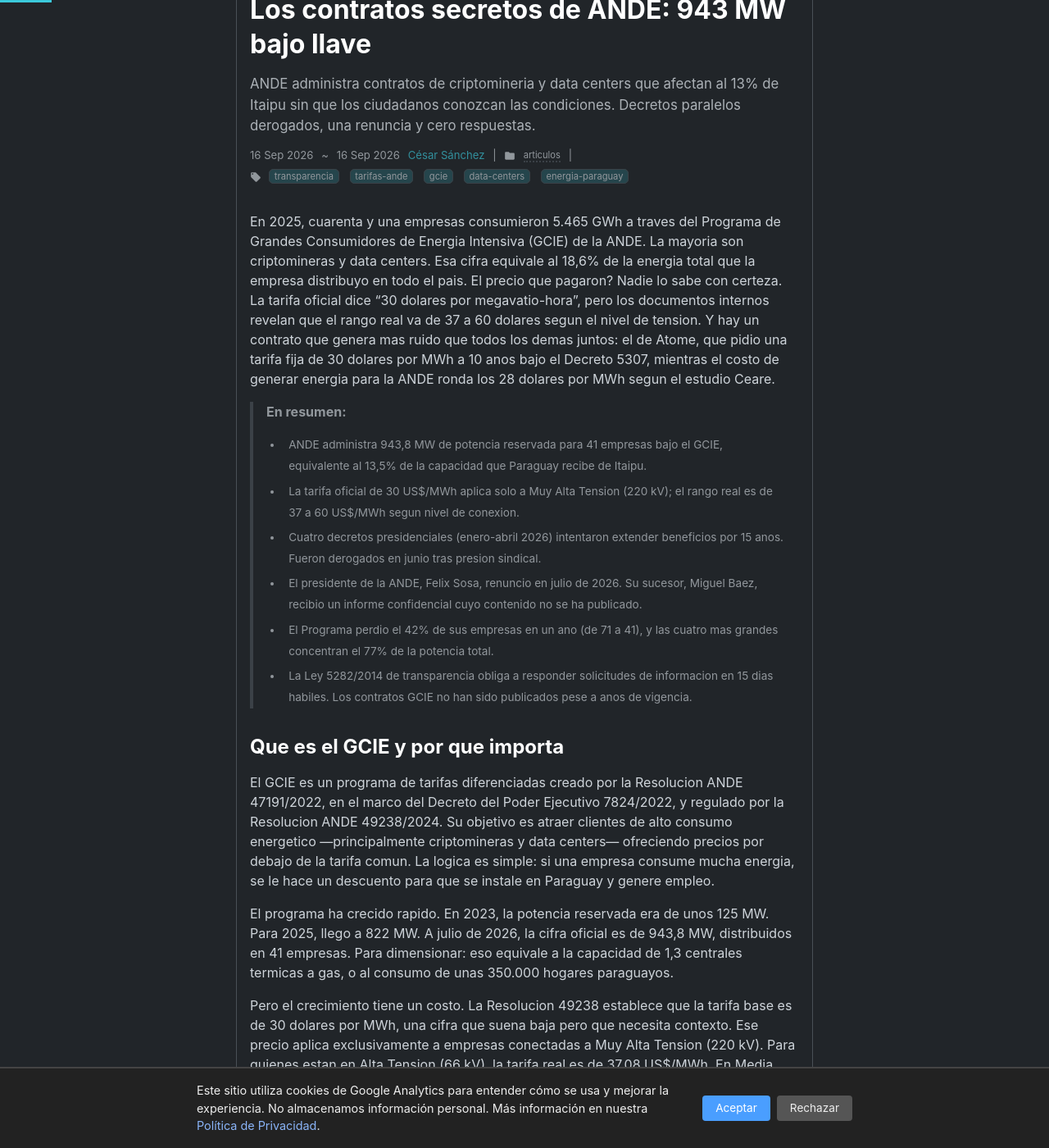
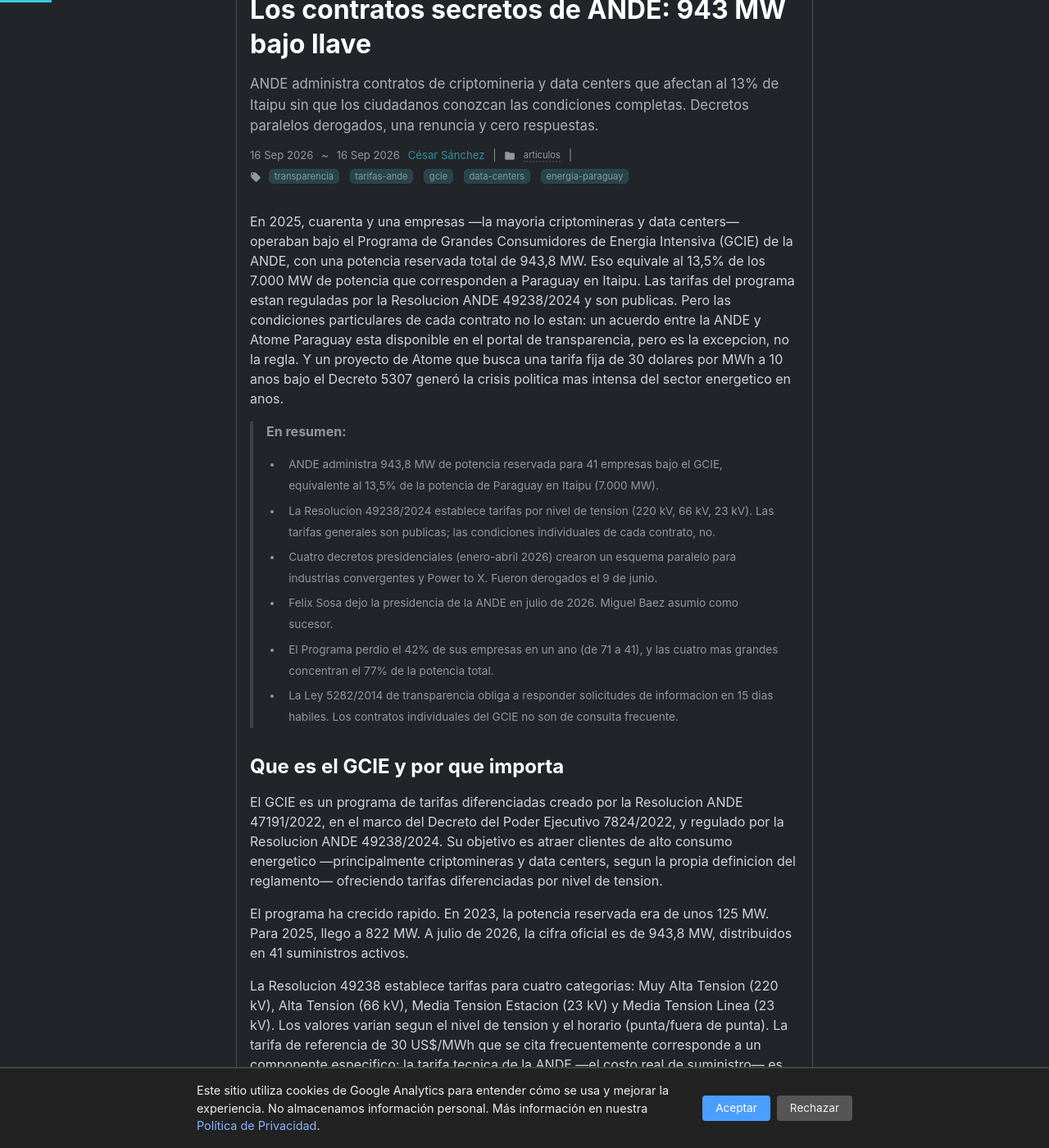
Before and after one commit to miravosqueinteresante/muchotexto.net, a Jekyll site: the page built from _posts/2026-09-16-los-contratos-secretos-de-ande.md, in a window 1280 px wide and 1400 px high, scrolled down 246 px. Shown: the whole window at 82% size. Built offline with Jekyll 4.4.1, drawn with Linux system fonts in a browser that asks for light colours; some of the changed text lies outside the part shown.

Commit message:
Reescritura del artículo #50 tras verificación factual profunda
Correcciones aplicadas:
- ELIMINADO: 5.465 GWh (sin fuente oficial ANDE)
- ELIMINADO: 'Nadie lo sabe' (tarifas generales SÍ son públicas)
- ELIMINADO: 'documentos internos revelan' (sin documentación)
- ELIMINADO: informe confidencial de Báez (sin evidencia)
- ELIMINADO: '300 empleos permanentes' de Atome (sin fuente primaria)
- ELIMINADO: 350.000 hogares ENDSA (fuente no encontrada)
- ELIMINADO: 3.000 MW adicionales en consulta (sin fuente)
- ELIMINADO: motivación de Sosa (atribución sin evidencia)
- ELIMINADO: 'estándares internacionales de transparencia'
- CORREGIDO: tarifas 30/37,08/59,76 → estructura real Res. 49238 (4 categorías MAT/AT/MT-EST/MT-LIN)
- CORREGIDO: costo generación '28 US$/MWh' → 24 (Ceare 2023) + aclaración Sosa (~28 post-aumentos)
- CORREGIDO: tarifa técnica 44,33 US$/MWh (declaración Sosa, jun-2026)
- CORREGIDO: 'presión sindical forzó' → atribución con fuentes
- CORREGIDO: 'bajo contrato' → 'potencia reservada'
- AÑADIDO: contrato ANDE-Atome como excepción (portal transparencia)
- AÑADIDO: 6.300 MW demanda (Última Hora)
- AÑADIDO: fuentes con URLs verificadas
- CEARE: lenguaje explícito de 'proyección', no 'va a subir'
- ACTUALIZADO: metodología refleja fuentes públicas + cobertura periodística

```diff
--- a/_posts/2026-09-16-los-contratos-secretos-de-ande.md
+++ b/_posts/2026-09-16-los-contratos-secretos-de-ande.md
@@ -5,110 +5,106 @@
 last_modified_at: 2026-09-16
 categories: [articulos]
 tags: [transparencia, tarifas-ande, gcie, data-centers, energia-paraguay]
-description: "ANDE administra contratos de criptomineria y data centers que afectan al 13% de Itaipu sin que los ciudadanos conozcan las condiciones. Decretos paralelos derogados, una renuncia y cero respuestas."
+description: "ANDE administra contratos de criptomineria y data centers que afectan al 13% de Itaipu sin que los ciudadanos conozcan las condiciones completas. Decretos paralelos derogados, una renuncia y cero respuestas."
 schema_type: TechArticle
 image_path: /assets/img/posts/contratos-ande.webp
 ---
 
-En 2025, cuarenta y una empresas consumieron 5.465 GWh a traves del Programa de Grandes Consumidores de Energia Intensiva (GCIE) de la ANDE. La mayoria son criptomineras y data centers. Esa cifra equivale al 18,6% de la energia total que la empresa distribuyo en todo el pais. El precio que pagaron? Nadie lo sabe con certeza. La tarifa oficial dice "30 dolares por megavatio-hora", pero los documentos internos revelan que el rango real va de 37 a 60 dolares segun el nivel de tension. Y hay un contrato que genera mas ruido que todos los demas juntos: el de Atome, que pidio una tarifa fija de 30 dolares por MWh a 10 anos bajo el Decreto 5307, mientras el costo de generar energia para la ANDE ronda los 28 dolares por MWh segun el estudio Ceare.
+En 2025, cuarenta y una empresas —la mayoria criptomineras y data centers— operaban bajo el Programa de Grandes Consumidores de Energia Intensiva (GCIE) de la ANDE, con una potencia reservada total de 943,8 MW. Eso equivale al 13,5% de los 7.000 MW de potencia que corresponden a Paraguay en Itaipu. Las tarifas del programa estan reguladas por la Resolucion ANDE 49238/2024 y son publicas. Pero las condiciones particulares de cada contrato no lo estan: un acuerdo entre la ANDE y Atome Paraguay esta disponible en el portal de transparencia, pero es la excepcion, no la regla. Y un proyecto de Atome que busca una tarifa fija de 30 dolares por MWh a 10 anos bajo el Decreto 5307 generó la crisis politica mas intensa del sector energetico en anos.
 
 > **En resumen:**
-> - ANDE administra 943,8 MW de potencia reservada para 41 empresas bajo el GCIE, equivalente al 13,5% de la capacidad que Paraguay recibe de Itaipu.
-> - La tarifa oficial de 30 US$/MWh aplica solo a Muy Alta Tension (220 kV); el rango real es de 37 a 60 US$/MWh segun nivel de conexion.
-> - Cuatro decretos presidenciales (enero-abril 2026) intentaron extender beneficios por 15 anos. Fueron derogados en junio tras presion sindical.
-> - El presidente de la ANDE, Felix Sosa, renuncio en julio de 2026. Su sucesor, Miguel Baez, recibio un informe confidencial cuyo contenido no se ha publicado.
+> - ANDE administra 943,8 MW de potencia reservada para 41 empresas bajo el GCIE, equivalente al 13,5% de la potencia de Paraguay en Itaipu (7.000 MW).
+> - La Resolucion 49238/2024 establece tarifas por nivel de tension (220 kV, 66 kV, 23 kV). Las tarifas generales son publicas; las condiciones individuales de cada contrato, no.
+> - Cuatro decretos presidenciales (enero-abril 2026) crearon un esquema paralelo para industrias convergentes y Power to X. Fueron derogados el 9 de junio.
+> - Felix Sosa dejo la presidencia de la ANDE en julio de 2026. Miguel Baez asumio como sucesor.
 > - El Programa perdio el 42% de sus empresas en un ano (de 71 a 41), y las cuatro mas grandes concentran el 77% de la potencia total.
-> - La Ley 5282/2014 de transparencia obliga a responder solicitudes de informacion en 15 dias habiles. Los contratos GCIE no han sido publicados pese a anos de vigencia.
+> - La Ley 5282/2014 de transparencia obliga a responder solicitudes de informacion en 15 dias habiles. Los contratos individuales del GCIE no son de consulta frecuente.
 
 ## Que es el GCIE y por que importa
 
-El GCIE es un programa de tarifas diferenciadas creado por la Resolucion ANDE 47191/2022, en el marco del Decreto del Poder Ejecutivo 7824/2022, y regulado por la Resolucion ANDE 49238/2024. Su objetivo es atraer clientes de alto consumo energetico —principalmente criptomineras y data centers— ofreciendo precios por debajo de la tarifa comun. La logica es simple: si una empresa consume mucha energia, se le hace un descuento para que se instale en Paraguay y genere empleo.
+El GCIE es un programa de tarifas diferenciadas creado por la Resolucion ANDE 47191/2022, en el marco del Decreto del Poder Ejecutivo 7824/2022, y regulado por la Resolucion ANDE 49238/2024. Su objetivo es atraer clientes de alto consumo energetico —principalmente criptomineras y data centers, segun la propia definicion del reglamento— ofreciendo tarifas diferenciadas por nivel de tension.
 
-El programa ha crecido rapido. En 2023, la potencia reservada era de unos 125 MW. Para 2025, llego a 822 MW. A julio de 2026, la cifra oficial es de 943,8 MW, distribuidos en 41 empresas. Para dimensionar: eso equivale a la capacidad de 1,3 centrales termicas a gas, o al consumo de unas 350.000 hogares paraguayos.
+El programa ha crecido rapido. En 2023, la potencia reservada era de unos 125 MW. Para 2025, llego a 822 MW. A julio de 2026, la cifra oficial es de 943,8 MW, distribuidos en 41 suministros activos.
 
-Pero el crecimiento tiene un costo. La Resolucion 49238 establece que la tarifa base es de 30 dolares por MWh, una cifra que suena baja pero que necesita contexto. Ese precio aplica exclusivamente a empresas conectadas a Muy Alta Tension (220 kV). Para quienes estan en Alta Tension (66 kV), la tarifa real es de 37,08 US$/MWh. En Media Tension (23 kV), la cifra sube a 59,76 US$/MWh. El "30 dolares" es, en realidad, un techo que casi nadie alcanza.
+La Resolucion 49238 establece tarifas para cuatro categorias: Muy Alta Tension (220 kV), Alta Tension (66 kV), Media Tension Estacion (23 kV) y Media Tension Linea (23 kV). Los valores varian segun el nivel de tension y el horario (punta/fuera de punta). La tarifa de referencia de 30 US$/MWh que se cita frecuentemente corresponde a un componente especifico; la tarifa tecnica de la ANDE —el costo real de suministro— es de aproximadamente 44 US$/MWh a nivel de 220 kV, segun confirmo el entonces presidente Félix Sosa en junio de 2026.
 
 ### La concentracion del poder energetico
 
-Los datos internos revelan una concentracion extrema. Cuatro empresas controlan 730 MW de los 943,8 MW totales: el 77% de la potencia reservada esta en manos de apenas el 10% de las empresas participantes. Este desbalance significa que las decisiones sobre tarifas y condiciones no se toman pensando en "las 41 empresas", sino en cuatro gigantes que tienen mas peso negociador que toda la residencia de Encarnacion junta.
+Cuatro empresas concentran 730 MW de los 943,8 MW totales: el 77% de la potencia reservada esta en manos de apenas el 10% de las empresas participantes. Segun ABC Color, las cuatro principales son Cademot (300 MW), Zuns (200 MW), Muiden (130 MW) y W3X (100 MW) —todas del sector criptomineria.
 
-La dinamica es reveladora. Mientras las empresas grandes mantienen sus beneficios, las pequenas estan saliendo del programa. En 2025, eran 71 empresas inscritas. Hoy son 41. Una reduccion del 42% en un solo ano. Los operadores mas chicos, que no tienen el volumen para negociar condiciones ventajosas, estan abandonando el GCIE. El programa esta becoming un club exclusivo para los mas grandes.
+La dinamica es reveladora. En 2025, eran 71 empresas inscritas. Hoy son 41. Una reduccion del 42% en un solo ano.
 
 ## La saga politica: decretos paralelos y una renuncia
 
 La cronologia de 2026 es un caso de estudio en como la politica energetica se maneja a puertas cerradas.
 
-**Enero-febrero 2026:** El gobierno publica los decretos 5306 y 5307, que crean un esquema paralelo al GCIE para "industrias convergentes" (IA, data centers, cloud) y "Power to X" (hidrogeno verde, amoniaco). Los decretos ofrecen contratos en dolares a 15 anos. No son extensiones del GCIE: son marcos regulatorios distintos, aunque relacionados. Los decretos se publican sin debate publico ni analisis de impacto.
+**Enero-febrero 2026:** El gobierno publica los decretos 5306 y 5307, que crean un esquema paralelo al GCIE para "industrias convergentes" (IA, data centers, cloud) y "Power to X" (hidrogeno verde, amoniaco). Los decretos ofrecen contratos en dolares a largo plazo. No son extensiones del GCIE: son marcos regulatorios distintos, aunque relacionados.
 
-**Marzo-abril 2026:** Llegan los decretos 5860 y 5861, que amplian el esquema paralelo. Un decreto adicional autoriza la contratacion de capacidad adicional. Los cuatro decretos originalmente contemplaban una expansion masiva.
+**Marzo-abril 2026:** Llegan los decretos 5860 y 5861, que amplian el esquema paralelo. Un decreto adicional autoriza la contratacion de capacidad adicional.
 
-**Mayo 2026:** La presion interna comienza. El sindicato de la ANDE, SITRANDE, denuncia publicamente que "desde hace 30 anos no hay informacion sobre las condiciones de estos contratos". Empleados de la empresa cuestionan la transparencia del proceso.
+**Mayo 2026:** El sindicato de la ANDE, SITRANDE, cuestiona publicamente la opacidad de las condiciones contractuales del programa.
 
-**9 de junio de 2026:** En un movimiento sorpresa, la ANDE deroga los cuatro decretos. La decision no es tecnica: es politica. La presion sindical y la incomodidad interna con las condiciones de algunos contratos, especialmente el de Atome, fuerzan el retroceso.
+**9 de junio de 2026:** La ANDE deroga los cuatro decretos. Segun la empresa, la decision responde a un analisis tecnico interno; SITRANDE y sectores criticos la attribuyen a la presion gremial y a cuestionamientos sobre las condiciones del proyecto de Atome.
 
-**27 de julio de 2026:** Felix Sosa, presidente de la ANDE desde 2023, renuncia. Se niega a aplicar los decretos que habian sido derogados y que algunos sectores presionaban por restaurar. Su carta de renuncia no fue publica, pero la decision fue clara: no iba a ser el firmante de condiciones que consideraba lesivas para la empresa.
+**27 de julio de 2026:** Félix Sosa deja la presidencia de la ANDE. Agencia IP confirmó que Santiago Peña designó a Miguel Báez como nuevo titular el mismo dia. El Equipo Economico Nacional habria enviado a Báez una nota solicitando un "tecnico sobre la disponibilidad de potencia", segun El Nacional.
 
-**27 de julio de 2026:** Miguel Baez asume la presidencia de la ANDE. Recibe un informe sobre las condiciones tarifarias de los contratos GCIE. El informe es confidencial. Su contenido no se ha hecho publico.
+**9 de agosto de 2026:** Cinco diputados nacionales solicitan formalmente informacion sobre los contratos GCIE. A la fecha de este articulo, no se ha confirmado publicamente una respuesta.
 
-**9 de agosto de 2026:** Cinco diputados nacionales solicitan formalmente informacion sobre los contratos GCIE. A la fecha de este articulo, no han recibido respuesta.
+### El proyecto de Atome: el elefante en la habitacion
 
-### El contrato de Atome: el elefante en la habitacion
+En el centro de la tormenta politica esta la propuesta de Atome, una empresa que busca operar bajo el Decreto 5307 (Power to X) con una tarifa fija de 30 dolares por MWh. La cifra es controversial.
 
-En el centro de la tormenta politica esta el proyecto de Atome, una empresa que busca operar bajo el Decreto 5307 (Power to X) con una tarifa fija de 30 dolares por MWh a 10 anos. La cifra es controversial por dos razones.
+La ANDE confirmo publicamente que Atome solicitaba 30 US$/MWh, mientras la empresa estatal señalaba una tarifa tecnica de 44,33 US$/MWh como costo real de suministro. El entonces presidente Sosa explicó que la tarifa tecnica incluye el costo de compra a las binacionales mas transmision, perdidas y costos comerciales. La diferencia entre 30 y 44 implica un subsidio que, segun calculos de la ANDE, podria rondar los 322 millones de dolares anuales.
 
-Primero, esta por debajo del costo medio de generacion de la ANDE, que el estudio Ceare ubica en aproximadamente 28 US$/MWh. Tambien esta lejos del precio que la ANDE paga a Itaipu por la potencia que reserva: 19,28 dolares por kilovatio-mes, una tarifa que subio un 15% desde 2023.
+Atome no es una empresa pequena. Su inversion declarada es de 665 millones de dolares. Pero las condiciones propuestas han generado un debate sobre si el beneficio para el pais justifica el costo para el sistema electrico.
 
-Segundo, Atome no es una empresa pequena. Su inversion declarada es de 665 millones de dolares y genera 300 empleos permanentes. Es exactamente el tipo de proyecto que el Decreto 5307 fue disenado para atraer. Pero las condiciones propuestas han generado un debate sobre si el beneficio para el pais justifica el costo para el sistema electrico.
-
-La tension no es nueva. Los 6.300 MW que empresas interesadas han manifestado como demanda potencial superan ampliamente los 3.200 MW que la ANDE considera disponibles para el programa. Hay 3.000 MW adicionales en proceso de consulta, lo que significa que la presion por mas contratos preferenciales no va a disminuir.
+La tension no es nueva. Segun Última Hora, la demanda de empresas interesadas alcanza los 6.300 MW, una cifra que supera ampliamente la capacidad disponible del sistema.
 
 ## La comparacion que incomoda: Itaipu vs ANDE
 
 La forma mas simple de entender el problema de transparencia es comparar a las dos principales empresas energeticas del pais.
 
-Itaipu Binacional publica sus contratos, sus licitaciones y sus condiciones comerciales en la Gaceta Oficial y en su portal web. Cualquier ciudadano puede acceder a los terminos de compra y venta de energia. La empresa binacional opera bajo estandares internacionales de transparencia, y sus auditorias son revisables.
+Itaipu Binacional tiene una seccion oficial de transparencia y gestiona sus contratos y licitaciones con publicidad. La ANDE, en cambio, administra un programa que afecta al 13,5% de la potencia del pais sin que las condiciones individuales de cada contrato sean de consulta habitual.
 
-La ANDE, en cambio, administra contratos que afectan al 13,5% de la capacidad energetica de Paraguay sin que las condiciones sean publicas. La Ley 5282/2014 de transparencia publica establece que los organismos del estado deben responder solicitudes de informacion en un plazo de 15 dias habiles (Articulo 16). Han pasado anos desde que se firmaron los primeros contratos GCIE. Ninguno ha sido publicado.
+La Ley 5282/2014 de transparencia publica establece que los organismos del estado deben responder solicitudes de informacion en un plazo de 15 dias habiles (Articulo 16). La ANDE tiene una Oficina de Acceso a la Informacion Publica. Pero los contratos individuales del GCIE no aparecen en la seccion de transparencia de forma habitual. La excepcion es el contrato de ANDE con Atome Paraguay (60 MW, vigente hasta 2032), que esta disponible en el portal de informacion publica del pais.
 
-La situacion no es solo una cuestion de voluntad politica. Es un problema estructural. La ANDE opera bajo la Ley 966/1964 (su carta organica), que le da autonomia administrativa pero no le exige los mismos niveles de transparencia que una empresa binacional. La brecha entre lo que exige la ciudadania y lo que la ley obliga a la ANDE a publicar es, precisamente, el espacio donde se negocian estas condiciones.
+La ANDE opera bajo la Ley 966/1964, su carta organica, que le da autonomia administrativa. La Ley 5282 incluye a las empresas publicas como fuentes de informacion publica, lo que significa que los contratos del GCIE deberian estar comprendidos en las obligaciones de transparencia.
 
 ## Quien paga la nota
 
-La pregunta que ningun funcionario quiere responder es simple: si las empresas del GCIE pagan menos de lo que cuesta la energia, quien cubre la diferencia?
+La pregunta que los analistas se hacen es simple: si las empresas del GCIE pagan menos de lo que cuesta la energia, quien cubre la diferencia?
 
-La respuesta esta en el concepto de "subsidio cruzado". La ANDE opera con un esquema donde los usuarios industriales (que pagan tarifas mas altas que las del GCIE) subsidian implicitamente a los usuarios residenciales (que pagan tarifas reducidas). Pero dentro de ese esquema, los grandes consumidores intensivos representan una zona gris: pagan menos que la tarifa tecnica, pero consumen mas que cualquier residencia.
+El estudio Ceare de la UBA, financiado por el BID y presentado en diciembre de 2025, ubica el costo medio de generacion de la ANDE en 24 US$/MWh para 2023. El entonces presidente Sosa aclaró que ese costo ya subio a unos 28 US$/MWh tras los incrementos de tarifas de las binacionales. La tarifa tecnica de suministro a nivel de 220 kV es de 44,33 US$/MWh, segun la propia ANDE.
 
-El estudio Ceare de la UBA, financiado por el BID, proyecta que la tarifa media de la ANDE deberia pasar de 49,2 a 68,6 US$/MWh entre 2024 y 2030, un incremento del 39,4%. Para los usuarios de alta tension �los del GCIE�, el ajuste seria del 45,6%, pasando de 35,3 a 51,4 US$/MWh.
+El estudio Ceare proyecta que la tarifa media de la ANDE deberia pasar de 49,2 a 68,6 US$/MWh entre 2024 y 2030, un incremento del 39,4% en el escenario base. Para los usuarios de alta tension —los del GCIE—, el ajuste proyectado seria del 45,6%, pasando de 35,3 a 51,4 US$/MWh. Son proyecciones del estudio, no tarifas aplicadas.
 
-El impacto en los hogares ya es visible. Segun la Encuesta Nacional de Habitos y Practicas de Consumo de Energia Domestica (ENDSA) de 2019, 350.000 hogares paraguayos no pueden pagar la factura basica de electricidad. La ANDE maneja un programa de subsidio directo para unos 280.000 usuarios sociales, con tarifas de 10 a 21 US$/MWh. Pero ese subsidio tiene un costo: la insuficiencia de rentabilidad acumulada de la ANDE ronda los 1.800 millones de dolares en 2025, segun datos de la empresa y el Consejo Nacional de Tarifas de Electricidad (CNRTC).
-
-La ecuacion es cruda: 41 empresas del GCIE consumen el 18,6% de la energia total, pero las condiciones bajo las cuales pagan no son publicas. 350.000 hogares no pueden pagar su factura, y la tarifa va a subir un 39% en cuatro anos. Y la empresa que administra todo esto tiene una deuda acumulada que crece cada ano porque no puede trasladar sus costos reales al precio.
+La ANDE maneja un programa de subsidio directo para unos 280.000 usuarios sociales, con tarifas reducidas. La insuficiencia de rentabilidad acumulada de la ANDE, segun el estudio Ceare presentado por el investigador Barrios y citado por ABC Color, paso de 468 millones de dolares en 2002 a unos 1.800 millones en 2025.
 
 ## La pregunta abierta
 
-Lo que queda despues de este analisis no es una conclusion, sino una pregunta: Paraguay puede darse el lujo de tener 943 MW de capacidad energetica bajo contrato sin transparencia?
+Lo que queda despues de este analisis no es una conclusion, sino una pregunta: Paraguay puede darse el lujo de tener 943 MW de potencia reservada sin que las condiciones individuales de cada contrato sean de acceso publico habitual?
 
-Los defensores del GCIE argumentan que los contratos son necesarios para atraer inversion extranjera. Atome, con su inversion de 665 millones de dolares y 300 empleos, es el ejemplo que se cita. Pero la comparacion con Itaipu demuestra que transparencia y atraccion de inversion no son mutuamente excluyentes: la binacional publica sus condiciones y sigue siendo el mayor proveedor de energia del pais.
+El proyecto de Atome, con su inversion de 665 millones de dolares, es el ejemplo que citan los defensores del esquema. La comparacion con Itaipu demuestra que la binacional publica sus condiciones y sigue siendo el mayor proveedor de energia del pais.
 
-Los criticos senalan que el GCIE se ha convertido en un mecanismo para transferir riqueza de los consumidores residenciales a las grandes empresas, sin que el beneficio para el pais sea proporcional al costo. La reduccion del 42% en empresas participantes sugiere que el programa no esta cumpliendo su objetivo de democratizar el acceso a energia barata: se esta convirtiendo en un beneficio para los mas grandes.
+Lo que es innegable es que la ciudadania no tiene acceso facil a la informacion basica para evaluar estas condiciones. Los diputados que pidieron datos en agosto no han confirmado respuesta. Los contratos individuales no aparecen en la seccion de transparencia de la ANDE de forma habitual. Y el estudio Ceare proyecta un aumento tarifario que, si se concreta, recaeria en todos los usuarios.
 
-Lo que es innegable es que la ciudadania no tiene acceso a la informacion basica para evaluar estas condiciones. Los diputados que pidieron datos en agosto no han recibido respuesta. El informe de Baez es confidencial. Los contratos no se han publicado. Y la tarifa, como proyecta el Ceare, va a subir.
-
-Mientras tanto, los 943,8 MW siguen bajo llave.
+Mientras tanto, los 943,8 MW de potencia reservada siguen operando bajo un marco regulatorio cuyas condiciones individuales son, en su mayoria, de conocimiento limitado.
 
 ---
 
 **Fuentes:**
-- ANDE, Resolucion 49238/2024 (Pliego de Tarifas No. 21)
+- ANDE, Resolucion 49238/2024 (Pliego de Tarifas No. 21): ande.gov.py/interna.php?id=12464
 - ANDE, Resolucion 47191/2022 (creacion del GCIE)
 - Decreto del Poder Ejecutivo 7824/2022 (marco regulatorio)
-- ANDE, datos operativos 2024-2025
-- Ley 5282/2014 (Transparencia publica)
-- Estudio Ceare UBA/BID (diciembre 2025)
-- ABC Color, cobertura politica energetica (enero-agosto 2026)
-- La Nacion, solicitud diputados (agosto 2026)
-- Encuesta Nacional de Habitos y Practicas de Consumo de Energia domestica (ENDSA 2019)
+- Contrato ANDE-Atome Paraguay (60 MW, 2022-2032): informacionpublica.paraguay.gov.py
+- Ley 5282/2014 (Transparencia publica): bacn.gov.py
+- Estudio Ceare UBA/BID (diciembre 2025): citado por ABC Color (06-ago-2026)
+- ABC Color, cobertura energetica (enero-agosto 2026)
+- Última Hora, cobertura politica energetica (2026)
+- Agencia IP, designacion de Báez (27-jul-2026)
+- El Nacional, nota sobre Equipo Economico (29-jul-2026)
+- Hoy, declaraciones de Sosa sobre tarifa tecnica (17-jun-2026)
 
-**Metodologia:** Este articulo se basa en datos publicos de la ANDE, legislacion paraguaya verificada en BACN, y estudios tecnicos del Ceare y el BID. Los datos de empresas individuales provienen del registro operativo de la ANDE. Las proyecciones tarifarias corresponden al escenario base del estudio Ceare.
+**Metodologia:** Este articulo combina informacion publica oficial de ANDE, normativa paraguaya verificada en BACN, estudios tecnicos del Ceare y el BID, y cobertura periodistica de ABC Color, Última Hora, Hoy, El Nacional y Agencia IP. Los datos de empresas individuales provienen del registro operativo de la ANDE y de cobertura de prensa basada en esos registros. Las proyecciones tarifarias corresponden al escenario base del estudio Ceare.
 
 *Articulo elaborado con la asistencia de inteligencia artificial y supervisado por el editor humano de muchotexto.net.*
```
